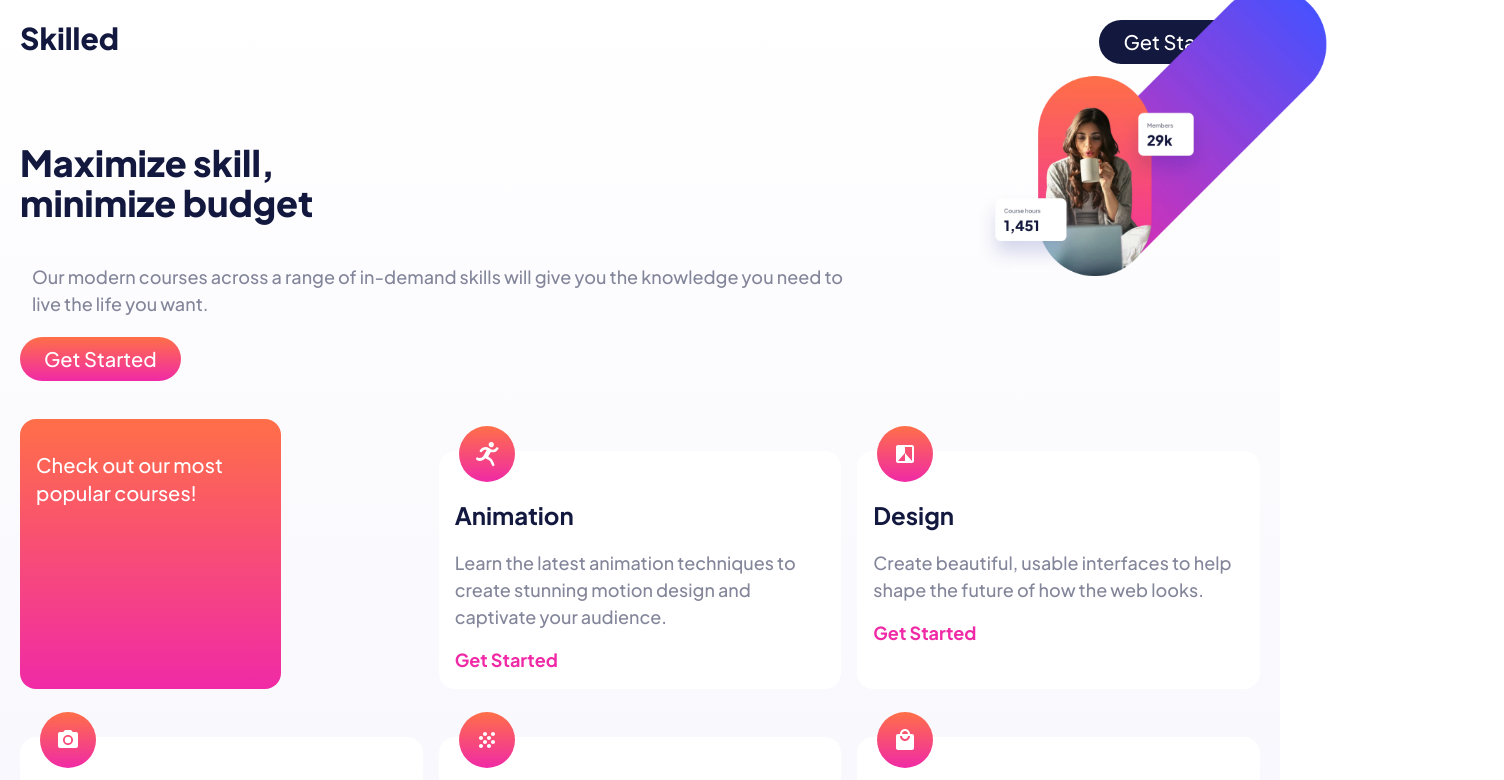
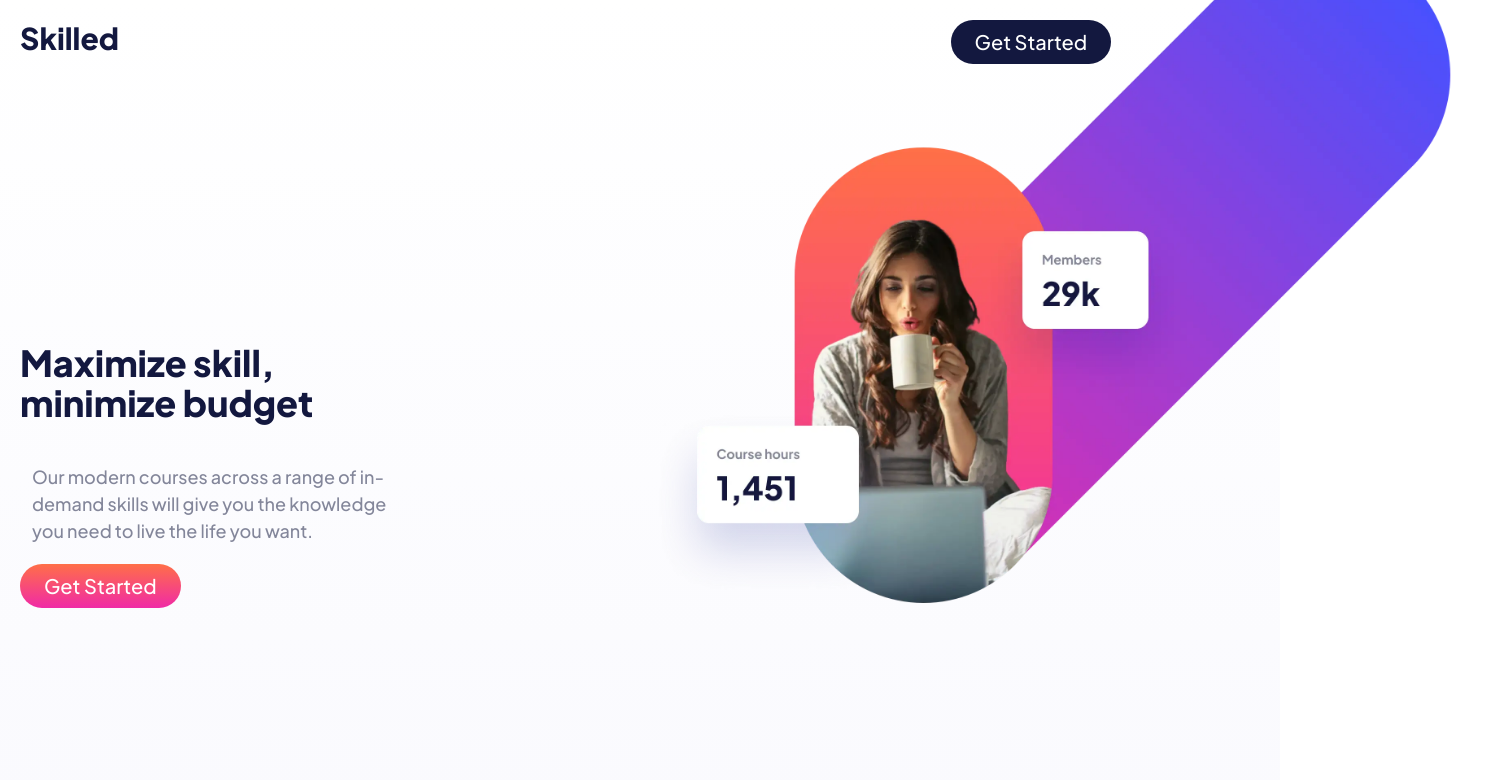
Before and after one commit to hwindle/skills-elearning-landing-page, a website: page index.html in a window 1280 px wide. Shown: the top 780 px of the page, 1504 px wide, since content can reach past the window. Drawn offline with Linux system fonts and the light colour scheme.

Commit message:
Got the heading picture to line up like in Figma

```diff
--- a/index.html
+++ b/index.html
@@ -20,45 +20,39 @@
         <button class="py-2 px-6 bg-sk-navy text-xl rounded-full">
           Get Started
         </button>
+        <!-- <div class="hero-img-spacer"></div> -->
       </header>
       <div class="top-flex-wrapper">
         <section class="first-part">
-          <h2 class="text-sk-navy text-4xl font-extrabold px-5 py-10">Maximize skill, <br />minimize budget</h2>
+          <h2 class="text-sk-navy text-4xl font-extrabold px-5 py-10">
+            Maximize skill, <br />minimize budget
+          </h2>
           <p class="px-8 text-sk-light-grey">
             Our modern courses across a range of in-demand skills will give you
             the knowledge you need to live the life you want.
           </p>
-          <button class="call-to-action mx-5 my-5 py-2 px-6 text-xl rounded-full ">Get Started</button>
+          <button
+            class="call-to-action mx-5 my-5 py-2 px-6 text-xl rounded-full"
+          >
+            Get Started
+          </button>
         </section>
-        <picture>
-          <source
-            srcset="./src/assets/image-hero-desktop@2x.webp"
-            media="(min-width: 1200px)"
-          />
-          <source
-            srcset="
-              ./src/assets/image-hero-tablet.webp,
-              ./src/assets/image-hero-desktop.webp
-            "
-            media="(min-width: 768px)"
-          />
-          <img
-            src="./src/assets/image-hero-mobile.png"
-            alt="A woman relaxing, 1451 course hours, 29k members"
-            width="435"
-            height="409"
-            loading="lazy"
-            decoding="async"
-            srcset="
-              ./src/assets/image-hero-mobile.png   1x,
-              ./src/assets/image-hero-tablet.webp  2x,
-              ./src/assets/image-hero-desktop.webp 3x
-            "
-          />
-        </picture>
+        <img
+          src="./src/assets/image-hero-desktop@2x.webp"
+          class="desktop-hero-image"
+          aria-hidden="true"
+        />
+
+        <img
+          src="./src/assets/image-hero-mobile.png"
+          alt="A woman relaxing, 1451 course hours, 29k members"
+          class="mobile-hero-image"
+        />
       </div>
       <section class="course-descriptions flex gap-20 mx-5">
-        <section class="pink-box text-xl px-4 py-8">Check out our most popular courses!</section>
+        <section class="pink-box text-xl px-4 py-8">
+          Check out our most popular courses!
+        </section>
         <article>
           <img src="./src/assets/icon-animation.svg" class="icon-pic" />
           <h3>Animation</h3>
--- a/src/input.css
+++ b/src/input.css
@@ -5,10 +5,6 @@
 main {
   background-image: linear-gradient(180deg, transparent, #F6F6Fd);
   font-size: 18px;
-}
-
-header, div.top-flex-wrapper {
-  /* background-color: white; */
 }
 
 header > h1 {
@@ -22,11 +18,17 @@ header > button {
   color: white;
 }
 
-picture {
-  /* background-color: white; */
+img.mobile-hero-image {
   max-width: 100%;
   margin: 0 auto;
-  /* z-index: -2; */
+}
+
+img.desktop-hero-image {
+  display: none;
+}
+
+div.hero-img-spacer {
+  flex-shrink: 1;
 }
 
 /* course descriptions section */
@@ -85,6 +87,10 @@ article > a {
  media queries - tablet and desktop
  ***/
 @media screen and (min-width: 768px) {
+  body {
+    overflow-x: hidden;
+  }
+
   div.top-flex-wrapper {
     display: flex;
     flex-direction: row;
@@ -92,14 +98,21 @@ article > a {
     align-items: center;
   }
 
-  picture {
-    position: relative;
-    top: -100px;
-    right: -80px;
+  img.mobile-hero-image {
+    display: none;
   }
 
-  header {
-    padding-right: 70px;
+  img.desktop-hero-image {
+    display: block;
+    position: relative;
+    overflow: hidden;
+    max-width: 85%;
+    top: -8rem;
+    right: -11rem;
+  }
+
+  header > button {
+    margin-right: 10%;
   }
 
   section.course-descriptions {
@@ -111,19 +124,40 @@ article > a {
   }
 }
 
+/* one just for heading picture */
+@media screen and (min-width: 860px) {
+  header > button {
+    margin-right: 12%;
+  }
+  img.desktop-hero-image {
+    display: block;
+    position: relative;
+    overflow: hidden;
+    max-width: 85%;
+    top: -11rem;
+    right: -13rem;
+  }
+}
+
 /* desktop */
 @media screen and (min-width: 1200px) {
-  picture {
-    position: relative;
-    top: -120px;
-    right: -70px;
-  }
-
-  header {
-    padding-right: 120px;
+  img.desktop-hero-image {
+    max-width: 75%;
+    top: -12rem;
+    right: -14rem;
   }
 
   section.course-descriptions {
     grid-template-columns: repeat(3, 1fr);
   }
 }
+
+@media screen and (min-width: 1370px) {
+  img.desktop-hero-image {
+    max-width: 65%;
+  }
+
+  header > button {
+    margin-right: 15%;
+  }
+}
```
Also changed, not shown: dist/output.css.
